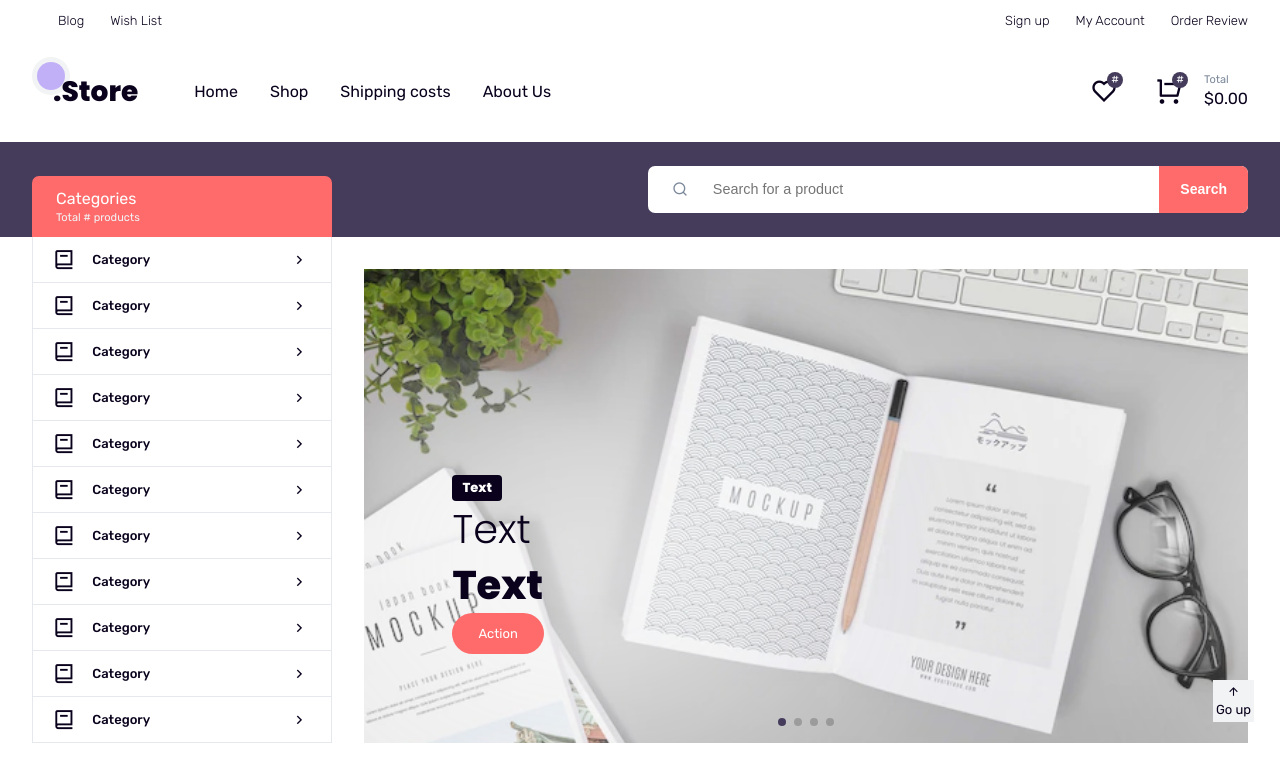
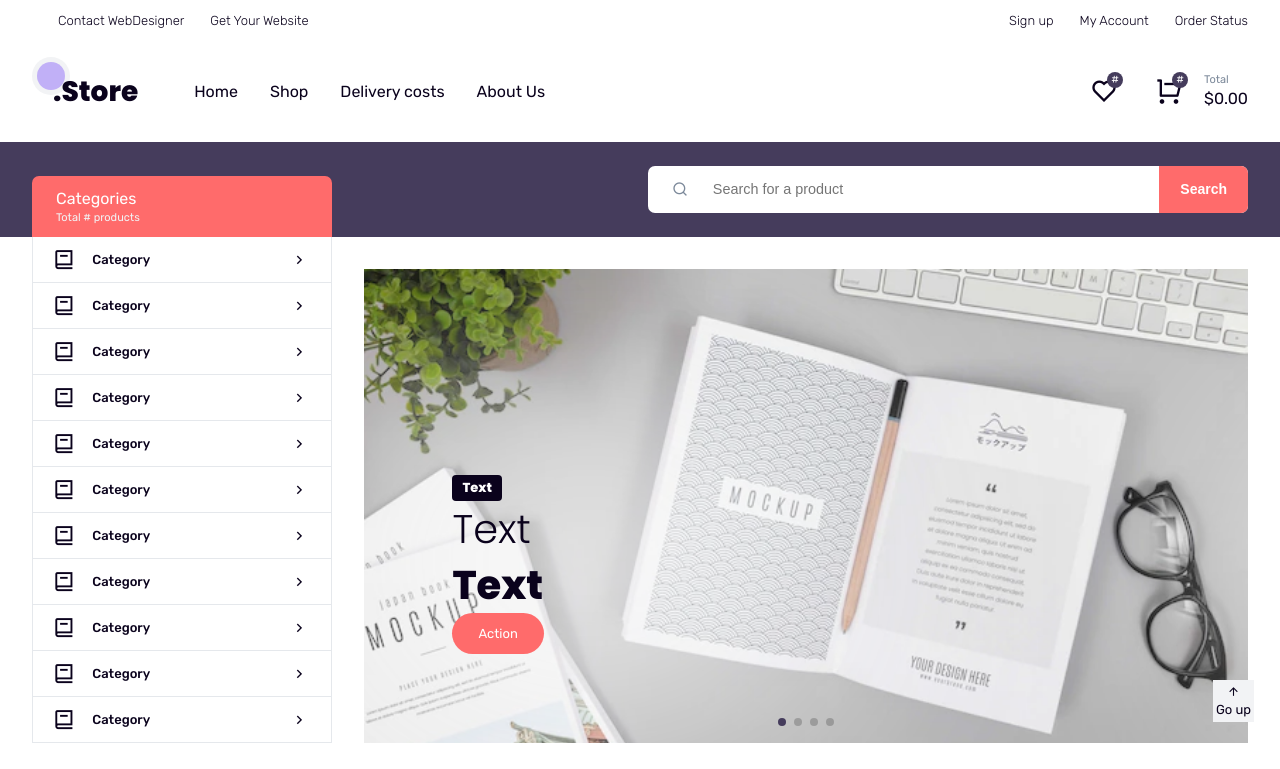
Before and after one commit to ZwSyntax/E-Commerce, a plain HTML site: page index.html in a window 1280 px wide. Shown: the top 769 px of the page. Drawn offline with nearby package versions, Linux system fonts and the light colour scheme.

Commit message:
Update index.html

```diff
--- a/index.html
+++ b/index.html
@@ -4,7 +4,7 @@
     <meta charset="UTF-8">
     <meta http-equiv="X-UA-Compatible" content="IE=edge">
     <meta name="viewport" content="width=device-width, initial-scale=1.0">
-    <title>.Store | Home</title>
+    <title>El Chapo | Home</title>
     <link rel="shortcut icon" href="./assets/images_readme/logo/logoWhite.png">
     <link rel="stylesheet" href="./css/index.css">
     <link href="https://cdn.jsdelivr.net/npm/remixicon@2.5.0/fonts/remixicon.css" rel="stylesheet">
@@ -16,7 +16,7 @@
         <aside class="site-off desktop-hide">
             <div class="off-canvas">
                 <div class="canvas-head flexitem">
-                    <div class="logo"><a href="./index.html"><span class="circle"></span>.Store</a></div>
+                    <div class="logo"><a href="./index.html"><span class="circle"></span>El Chapo.</a></div>
                     <a href="#" class="t-close flexcenter"><i class="ri-close-line"></i></a>
                 </div>
                 <div class="categories"></div>
@@ -33,8 +33,8 @@
                         <div class="left">
                             <ul class="flexitem main-links">
                                 <li class="links">
-                                <li><a href="#">Blog</a></li>
-                                <li><a href="#">Wish List</a></li>
+                                <li><a href="#">Contact WebDesigner</a></li>
+                                <li><a href="#">Get Your Website</a></li>
                                 </li>
                             </ul>
                         </div>
@@ -42,7 +42,7 @@
                             <ul class="flexitem main-links">
                                 <li><a href="#">Sign up</a></li>
                                 <li><a href="#">My Account</a></li>
-                                <li><a href="#">Order Review</a></li>
+                                <li><a href="#">Order Status</a></li>
                             </ul>
                         </div>
                     </div>
@@ -60,7 +60,7 @@
                                 <ul class="flexitem second-links">
                                     <li><a href="./index.html">Home</a></li>
                                     <li><a href="./tienda.html">Shop</a></li>
-                                    <li><a href="#">Shipping costs</a></li>
+                                    <li><a href="#">Delivery costs</a></li>
                                     <li><a href="#">About Us</a></li>
                                 </ul>
                             </nav>
```
